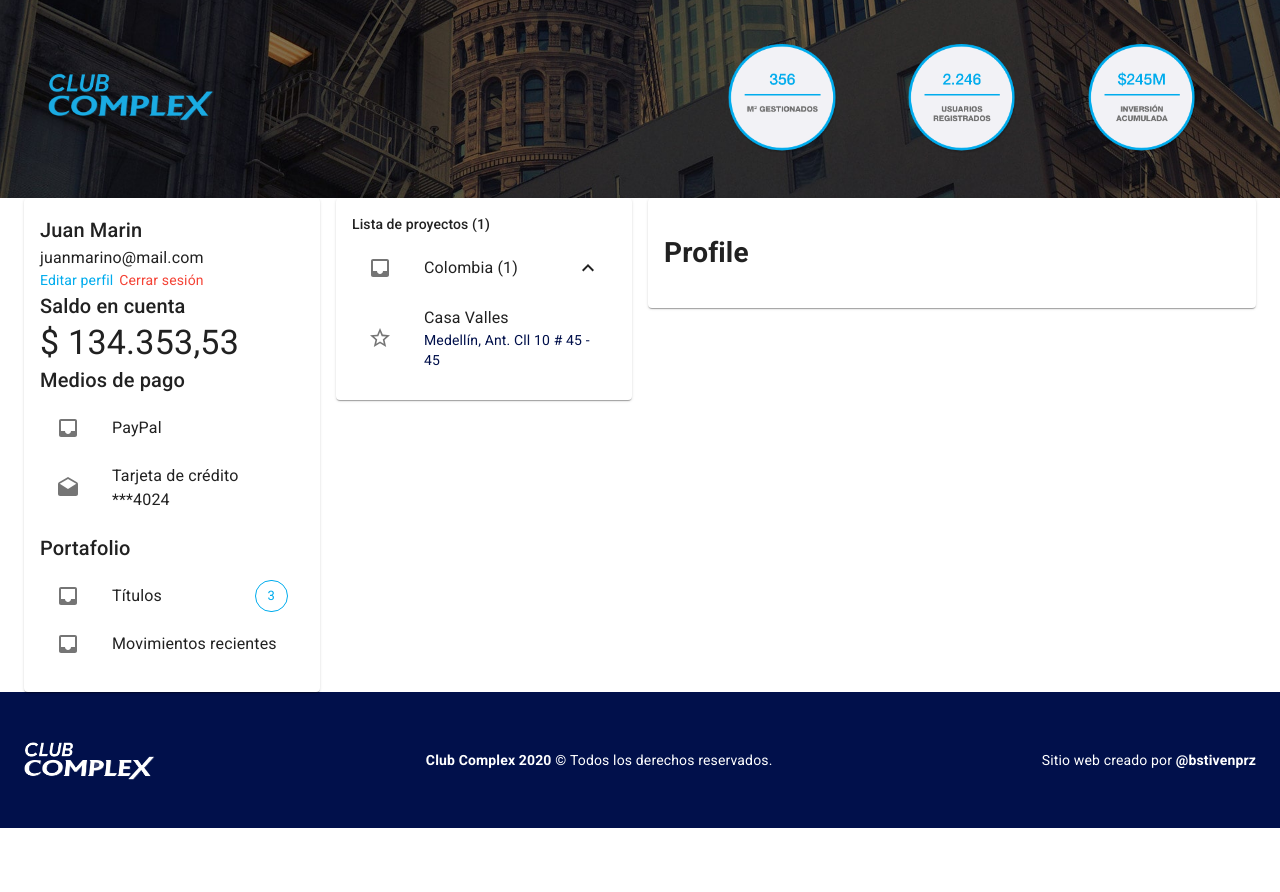
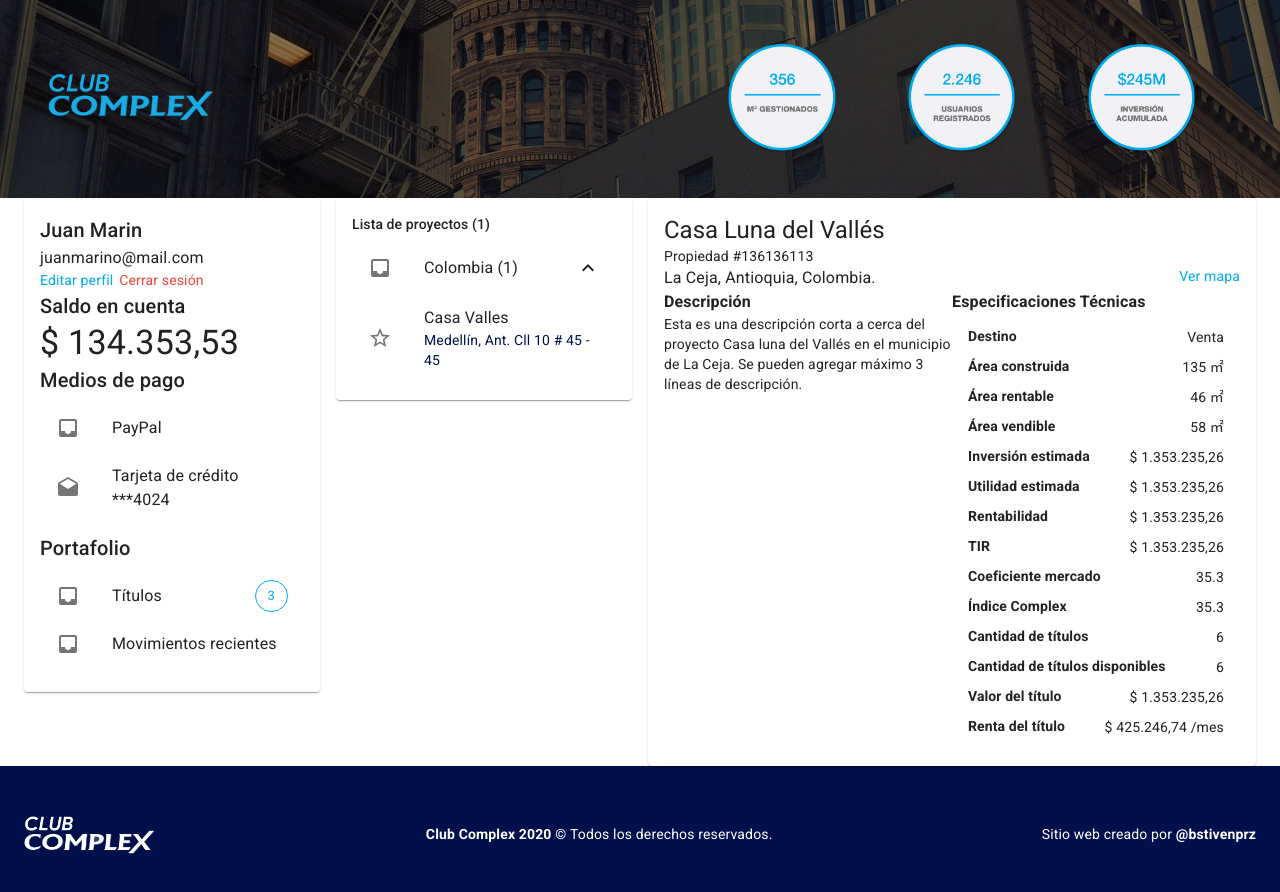
Before and after one commit to bstivenprz/ClubComplex, a React (Create React App) app in the folder web/: page /dashboard in a window 1280 px wide. Shown: the top 892 px of the page. Before the commit the page ends 828 px from the top, so only its background shows below. Built offline with nearby package versions, Linux system fonts and the light colour scheme.

Commit message:
Dashboard adjust

```diff
--- a/package.json
+++ b/package.json
@@ -35,16 +35,20 @@
     "mongoose": "^5.9.6",
     "react": "^16.13.1",
     "react-dom": "^16.13.1",
-    "react-router-dom": "^5.1.2"
+    "react-router-dom": "^5.1.2",
+    "react-simple-image-slider": "^1.0.3"
   },
   "devDependencies": {
     "@babel/core": "^7.9.0",
     "@babel/preset-env": "^7.9.0",
     "@babel/preset-react": "^7.9.4",
     "babel-loader": "^8.1.0",
+    "bcrypt": "^4.0.1",
     "dotenv": "^8.2.0",
     "file-loader": "^6.0.0",
     "html-webpack-plugin": "^4.0.1",
+    "jsonwebtoken": "^8.5.1",
+    "mongoose-unique-validator": "^2.0.3",
     "nodemon": "^2.0.2",
     "webpack": "^4.42.1",
     "webpack-cli": "^3.3.11",
--- a/web/src/views/Dashboard/index.js
+++ b/web/src/views/Dashboard/index.js
@@ -16,6 +16,7 @@ import Paper from '@material-ui/core/Paper';
 import Link from '@material-ui/core/Link';
 import { Link as RouterLink } from 'react-router-dom';
 import { Typography, Box } from '@material-ui/core';
+import SimpleImageSlider from "react-simple-image-slider";
 
 import ExpandLess from '@material-ui/icons/ExpandLess';
 import ExpandMore from '@material-ui/icons/ExpandMore';
@@ -32,6 +33,8 @@ import Chip from '@material-ui/core/Chip';
 
 import InboxIcon from '@material-ui/icons/Inbox';
 import DraftsIcon from '@material-ui/icons/Drafts';
+
+import ProyectImage from '../../resources/images/clubcomplex-proyect-image-1.jpeg';
 
 function Profile() {
   const componentStyle = makeStyles((theme) => ({
@@ -152,6 +155,36 @@ function ProyectList() {
   );
 }
 
+function TechnicsSpecificationList({ items }) {
+  const componentStyle = makeStyles((theme) => ({
+    itemText: {
+      '&.MuiListItemText-root': {
+        marginTop: 0,
+        marginBottom: 0
+      }
+    }
+  }));
+  const classes = componentStyle();
+  return (
+    <div style={{ width: '100%' }}>
+      <List dense={true} disablePadding={false}>
+        {items.map(({ title, content }, key) => {
+          return (
+            <ListItem dense={true} key={key}>
+              <ListItemText className={classes.itemText}>
+                <Typography variant="subtitle2"><strong>{title}</strong></Typography>
+              </ListItemText>
+              <ListItemSecondaryAction>
+                <Typography variant="body2">{content}</Typography>
+              </ListItemSecondaryAction>
+            </ListItem>
+          );
+        })}
+      </List>
+    </div>
+  );
+}
+
 function ProyectViewer() {
   const componentStyle = makeStyles((theme) => ({
     paper: {
@@ -159,9 +192,57 @@ function ProyectViewer() {
     }
   }));
   const classes = componentStyle();
+  const images = [
+    { url: ProyectImage },
+    { url: BackgroundImage }
+  ]
+  const items = [
+    { title: 'Destino', content: 'Venta' },
+    { title: 'Área construida', content: '135 \u33A1' },
+    { title: 'Área rentable', content: '46 \u33A1' },
+    { title: 'Área vendible', content: '58 \u33A1' },
+    { title: 'Inversión estimada', content: '$ 1.353.235,26' },
+    { title: 'Utilidad estimada', content: '$ 1.353.235,26' },
+    { title: 'Rentabilidad', content: '$ 1.353.235,26' },
+    { title: 'TIR', content: '$ 1.353.235,26' },
+    { title: 'Coeficiente mercado', content: '35.3' },
+    { title: 'Índice Complex', content: '35.3' },
+    { title: 'Cantidad de títulos', content: '6' },
+    { title: 'Cantidad de títulos disponibles', content: '6' },
+    { title: 'Valor del título', content: '$ 1.353.235,26' },
+    { title: 'Renta del título', content: '$ 425.246,74 /mes' }
+  ]
   return (
     <Paper className={classes.paper}>
-      <h1>Profile</h1>
+      <Grid container>
+        <Grid item xs={12} sm={12} md={12}>
+          <Typography variant="h5" component="h5">Casa Luna del Vallés</Typography>
+          <Typography variant="body2">Propiedad #136136113</Typography>
+          <Grid container>
+            <Grid item xs>
+              <Typography variant="body1">La Ceja, Antioquia, Colombia.</Typography>
+            </Grid>
+            <Grid>
+              <Link href="https://maps.google.com/" color="primary">
+                Ver mapa
+              </Link>
+            </Grid>
+          </Grid>
+        </Grid>
+        <Grid item xs={12} sm={12} md={6}>
+          {/* <SimpleImageSlider width={430} height={272} images={images} /> */}
+          <Typography variant="body1"><strong>Descripción</strong></Typography>
+          <Typography variant="body2" paragraph>
+            Esta es una descripción corta a cerca del proyecto
+            Casa luna del Vallés en el municipio de La Ceja.
+            Se pueden agregar máximo 3 líneas de descripción.
+          </Typography>
+        </Grid>
+        <Grid item xs={12} sm={12} md={6}>
+          <Typography variant="body1"><strong>Especificaciones Técnicas</strong></Typography>
+          <TechnicsSpecificationList items={items} />
+        </Grid>
+      </Grid>
     </Paper>
   );
 }
@@ -169,7 +250,6 @@ function ProyectViewer() {
 function Dashboard() {
   return (
     <React.Fragment>
-      <div>
         <Container fixed>
           <Grid container direction="row" spacing={2}>
             <Grid item xs={12} sm={12} md={3} lg={3}>
@@ -183,7 +263,6 @@ function Dashboard() {
             </Grid>
           </Grid>
         </Container>
-      </div>
     </React.Fragment>
   );
 }
--- a/web/webpack.config.js
+++ b/web/webpack.config.js
@@ -29,7 +29,7 @@ module.exports = {
         }
       },
       {
-        test: /\.(png|svg|jpg|git)$/,
+        test: /\.(png|svg|jpg|jpeg|git)$/,
         use: [ 'file-loader' ],
       }
     ]
```
Also changed, not shown: web/src/resources/images/clubcomplex-proyect-image-1.jpeg (added).
